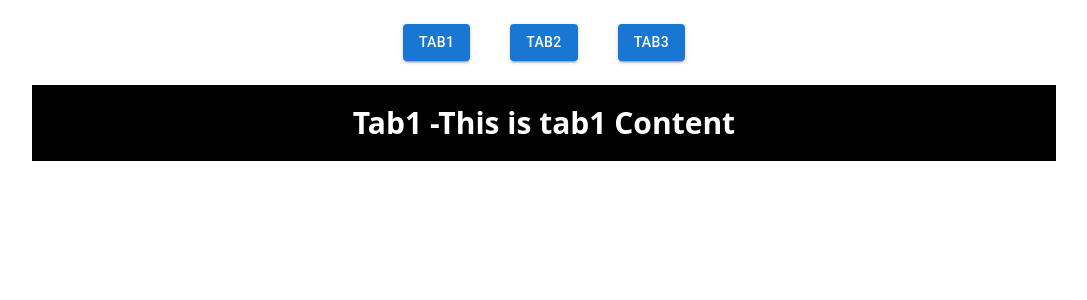
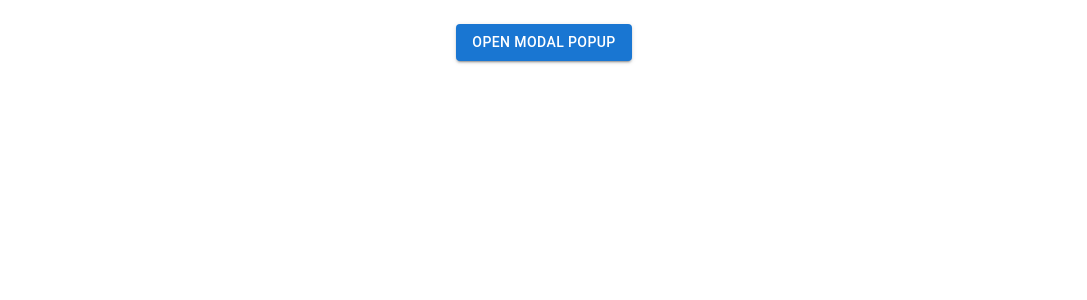
Before and after one commit to brgawande/All_25_ReactJs_projects, a React (Vite) app: page / in a window 1280 px wide. Shown: the top 300 px of the page, without its empty margins (96-1183 px from the left). Built offline with nearby package versions, Linux system fonts and the light colour scheme.

Commit message:
popup modal done

```diff
--- a/src/App.jsx
+++ b/src/App.jsx
@@ -1,5 +1,6 @@
 import StopWatch_Timer from "./components/0_StopWatch_timer/StopWatch_Timer";
 import CustomeTabs from "./components/10_Custom_tabs/CustomeTabs";
+import ModalPopUp from "./components/11_Modal_Popup/ModalPopUp";
 import AccordianProject from "./components/1_Accordian_Projects/AccordianProject";
 import GenerateRandomColors from "./components/2_Generate_random_colors/GenerateRandomColors";
 import StarRating from "./components/3_Star_Rating/StarRating";
@@ -20,7 +21,8 @@ function App() {
       {/* <LightandDarkMode /> */}
       {/* <CustomScrollIndicator /> */}
       {/* <StopWatch_Timer /> */}
-      <CustomeTabs />
+      {/* <CustomeTabs /> */}
+      <ModalPopUp />
     </div>
   );
 }
--- /dev/null
+++ b/src/components/11_Modal_Popup/ModalPopUp.jsx
@@ -0,0 +1,24 @@
+import React, { useState } from "react";
+import Button from "@mui/material/Button";
+import PopupContaiuner from "./PopupContaiuner";
+
+const ModalPopUp = () => {
+  const [isOpen, setIsOpen] = useState(false);
+
+  const handleClose = () => {
+    setIsOpen(false);
+  };
+  return (
+    <div>
+      <div className="dflex my-6">
+        <Button onClick={() => setIsOpen(true)} variant="contained">
+          Open Modal PopUp
+        </Button>
+      </div>
+      {/* yaha pe handleClose call honga aur phir function call honga */}
+      {isOpen && <PopupContaiuner isOpen={isOpen} handleClose={handleClose} />}
+    </div>
+  );
+};
+
+export default ModalPopUp;
--- /dev/null
+++ b/src/components/11_Modal_Popup/PopupContaiuner.jsx
@@ -0,0 +1,28 @@
+import React from "react";
+import { GiSplitCross } from "react-icons/gi";
+
+const PopupContaiuner = ({ isOpen, handleClose }) => {
+  if (!isOpen) return null;
+  return (
+    <div>
+      <div className="bb w-[80%] md:w-[70%] lg:w-[60%] m-auto relative">
+        <GiSplitCross
+          //   yaha pe click karne se handle close activate ho jayenga aur parent ka function call honga
+          onClick={handleClose}
+          className="absolute right-5 top-2 text-3xl"
+        />
+        <div className="header bb py-6 dflex">
+          <h1 className="text-2xl font-bold">Header Section</h1>
+        </div>
+        <div className="body bb py-20 dflex">
+          <h1 className="text-2xl font-bold">Body Section</h1>
+        </div>
+        <div className="footerr bb py-6 dflex">
+          <h1 className="text-2xl font-bold">Footer Section</h1>
+        </div>
+      </div>
+    </div>
+  );
+};
+
+export default PopupContaiuner;
```
